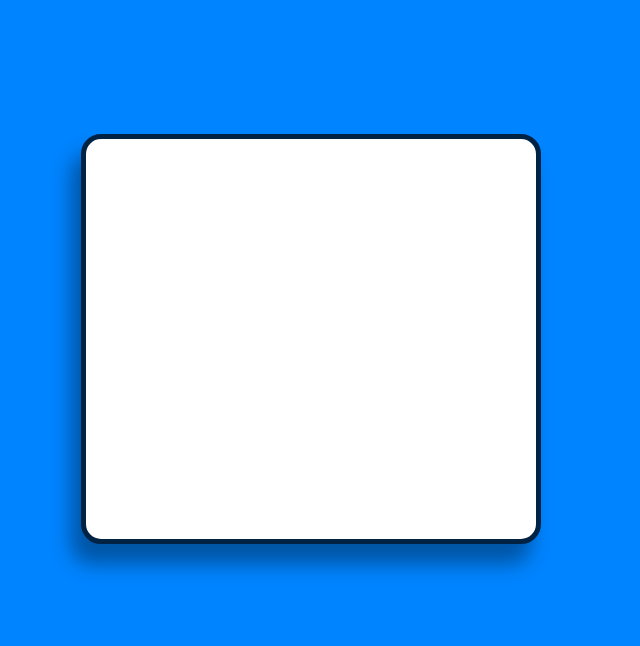
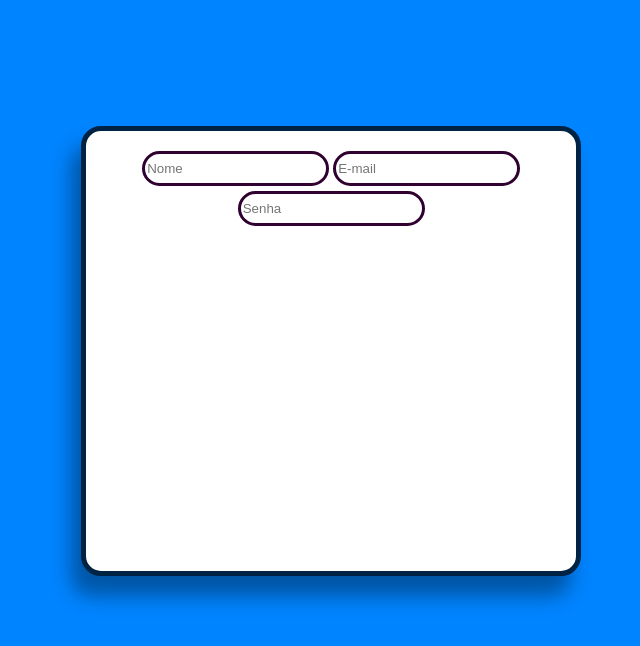
Before and after one commit to Arthur2060/HTML-CSS-JavaScript, a plain HTML site: page Index.html in a window 1280 px wide. Shown: the whole page, without its empty margins (306-946 px from the left). Drawn offline with Linux system fonts and the light colour scheme.

Commit message:
Update Index.html

```diff
--- a/Index.html
+++ b/Index.html
@@ -17,19 +17,26 @@
             margin-left: 30%;
             margin-top: 10%;
             border: solid rgb(0, 35, 68) 5px;
+            padding: 20px;
+            text-align: center;
+            justify-content: end;
+        }
+        .TextBox{
+            width: max-content;
+            border-radius: 20px;
+            border: solid 3px rgb(48, 0, 48);
+            transition: ease 0.2s;
+            height: 25px;
+            margin-bottom: 5px;
+            padding: 2px;
         }
     </style>
 </head>
 <body>
-    <canvas id="Container">
-
-    </canvas>
-    <script>
-        var canvas = document.getElementById("#Container");
-
-        function drawn(){
-            fill
-        }
-    </script>
+    <div id="Container">
+        <input class="TextBox" type="text" placeholder="Nome">
+        <input class="TextBox" type="email" placeholder="E-mail">
+        <input class="TextBox" type="password" placeholder="Senha">
+    </div>
 </body>
 </html>
```
